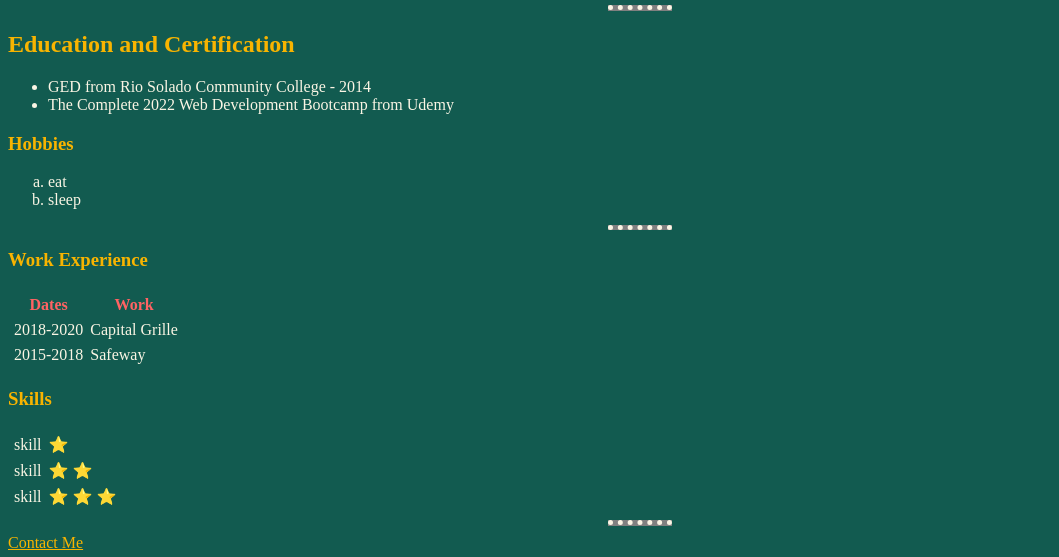
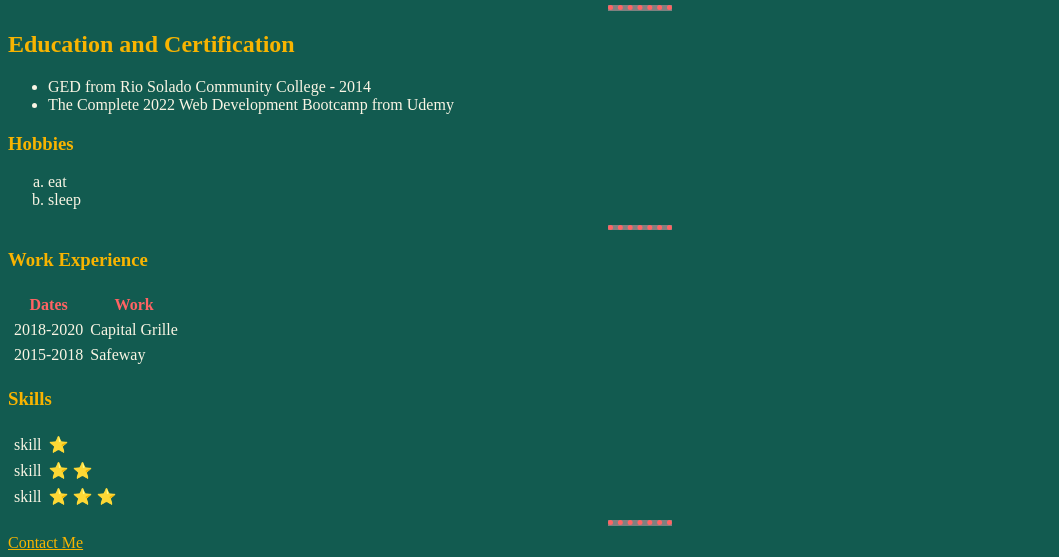
Before and after one commit to Milkypawz/cv, a plain HTML site: page index.html in a window 1280 px wide. Shown: the part 357-914 px from the top of the page, without its empty margins (0-1059 px from the left). Drawn offline with Linux system fonts and the light colour scheme.

Commit message:
Update css1.css
effort 3

```diff
--- a/css1.css
+++ b/css1.css
@@ -29,7 +29,7 @@ h3 {
 hr {
 	border-style: none;
 	border-top-style: dotted;
-	border-color: #FAF5E4;
+	border-color: #FF6363;
 	border-width: 5px;
 	width: 5%;
 }
```
